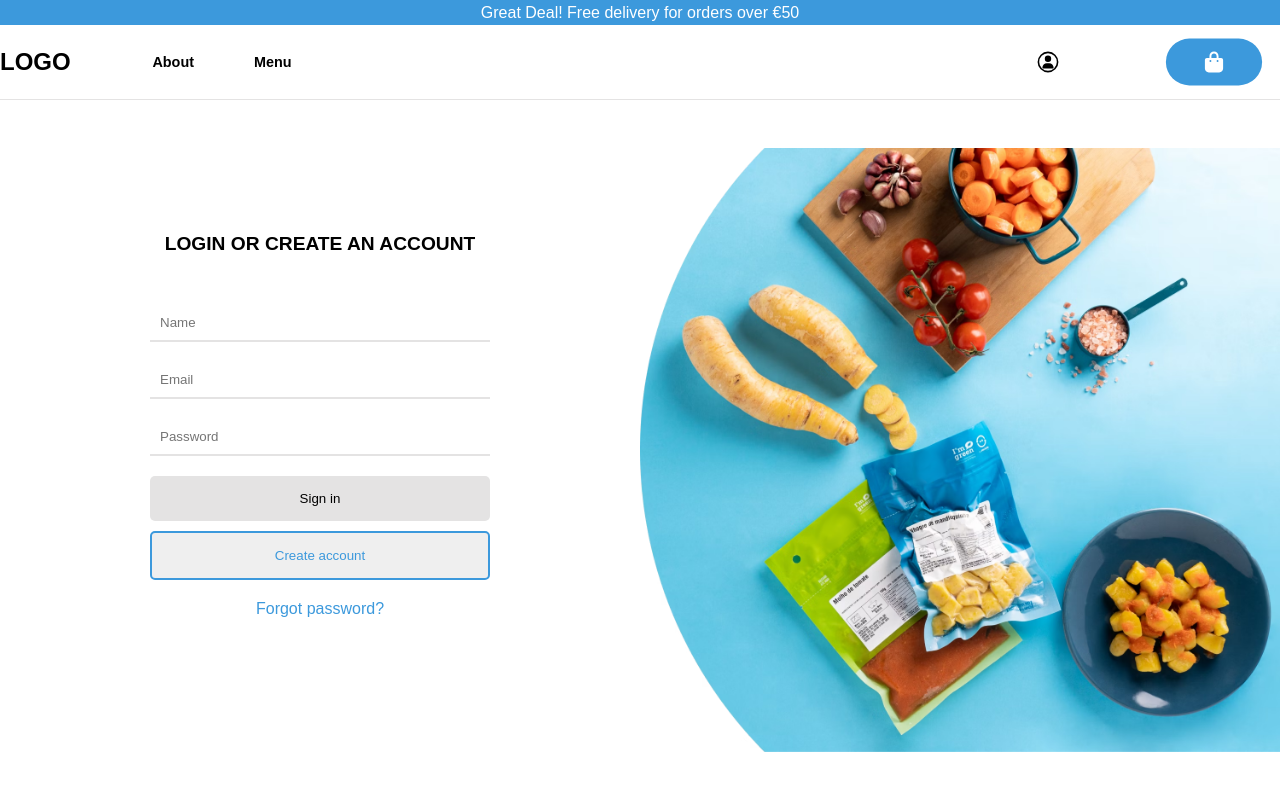
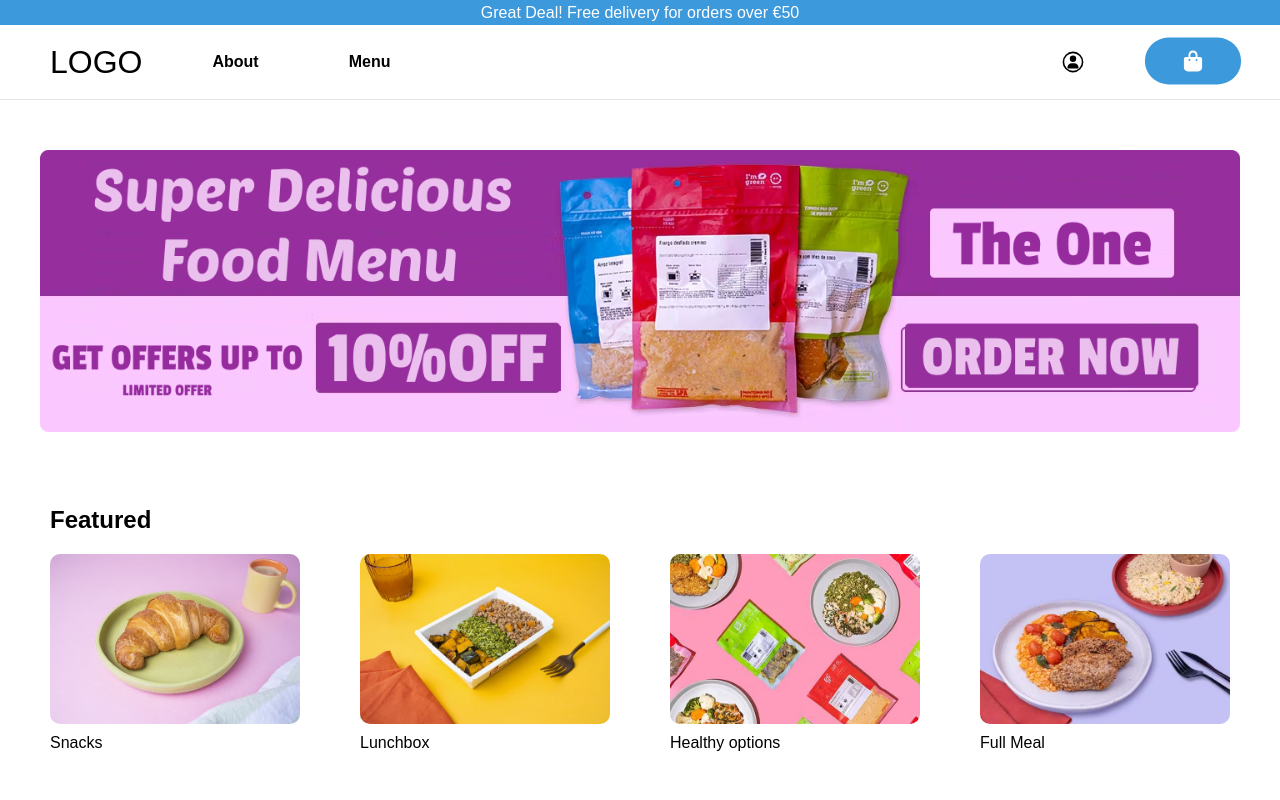
Before and after one commit to MichelPomerantzeff/Food-Ecommerce, a React (Vite) app: page / in a window 1280 px wide. Shown: the top 800 px of the page. Built offline with nearby package versions, Linux system fonts and the light colour scheme.

Commit message:
feat:: added navigation

```diff
--- a/package.json
+++ b/package.json
@@ -15,6 +15,7 @@
     "@fortawesome/react-fontawesome": "^0.2.0",
     "react": "^18.2.0",
     "react-dom": "^18.2.0",
+    "react-router-dom": "^6.14.0",
     "swiper": "^9.4.1",
     "vite-plugin-babel-macros": "^1.0.6"
   },
--- a/src/App.jsx
+++ b/src/App.jsx
@@ -1,27 +1,53 @@
 import "./App.css";
-import SignIn from "./components/signs/SignIn";
+import SignIn from "./components/signs/Signs";
 import Bag from "./components/bag/Bag";
 import Banner from "./components/banner/Banner";
 import HealthyOption from "./components/healthy-option/HealthyOption";
 import Navbar from "./components/navbar/Navbar";
 import Slider from "./components/slider/Slider";
 import Specials from "./components/specials/Specials";
-import { dishes } from "./data";
+
+import { createRoot } from "react-dom/client";
+import {
+  createBrowserRouter,
+  RouterProvider,
+  Route,
+  Link,
+} from "react-router-dom";
+import Home from "./pages/home/Home";
+import Login from "./pages/signin/Login";
 
 function App() {
+
+
+
+
+  const router = createBrowserRouter([
+    {
+      path: "/",
+      element: < Home/>,
+    },
+    {
+      path: "signin",
+      element: < Login/>,
+    },
+  ]);
+
+
+
+
+
+
+
   return (
     <main className="app">
-      <Navbar />
-      <SignIn/>
+      <RouterProvider router={router}/>
+
+
+      {/* <SignIn/> */}
       {/* <HealthyOption /> */}
-      {/* <Bag/>
-      <Banner/>
-      <Specials />
-      <Slider title={"CHICKEN"} dish={dishes.chicken}/>
-      <Slider title={"BEEF"} dish={dishes.beef}/>
-      <Slider title={"PASTA"} dish={dishes.pasta}/>
-      <Slider title={"VEGETARIAN"} dish={dishes.vegetarian}/>
-      <Slider title={"FISH"} dish={dishes.fish}/> */}
+      {/* <Bag/>       */}
+
     </main>
   );
 }
--- a/src/components/navbar/Navbar.css
+++ b/src/components/navbar/Navbar.css
@@ -30,53 +30,52 @@
     justify-content: space-between;
     background: #fff;
     border-bottom: solid 1px var(--light_border);
-
 }
 
 .logo {
-    flex: .3;
-    display: flex;
+    font-size: 2rem;
 }
 
-.nav-links {
-    flex: 2;
+.navbar-side {
+    flex: 1;
     display: flex;
-    gap: 20px;
+    align-items: center;
+    gap: 50px;
+    padding: 0 50px;
 }
 
-.nav-links > a {
-    display: flex;
-    gap: 5px;
-    text-decoration: none;
-    color: #000;
+.nav-left {
+    justify-content: start;
+}
+
+.about-link,
+.menu-link {
+    font-weight: bold;
     padding: 10px 20px;
     border-radius: 10px;
-    font-weight: bold;
-    font-size: .9rem;
-    cursor: pointer;
 }
 
-.nav-links > a:hover {
+.about-link:hover,
+.menu-link:hover {
     background: var(--background);
-    cursor: pointer;
+    text-decoration: underline;
 }
 
-.log-in {
-    flex: .3;
-    display: flex;
-}
-
-.log-in-wrapper{
+.log-in-icon-wrapper {
     padding: 5px 20px;
     border-radius: 10px;
 }
 
-.log-in-wrapper:hover{
+.log-in-icon-wrapper:hover {
     background: var(--background);
-    cursor: pointer;
 }
 
-.log-in-icon{
+
+.nav-right {
+    justify-content: end;
+}
+
+.log-in-icon {
     border-radius: 50%;
     border: solid 2px;
     padding: 3px 4px;
@@ -86,13 +85,9 @@
     transform: scale(.8);
 }
 
-.bag {
-    flex: .3;
-    display: flex;
-    justify-content: center;
-}
+.bag {}
 
-.bag-icon{
+.bag-icon {
     transform: scale(1.3);
     color: #fff;
     background: var(--main_color);
@@ -100,7 +95,7 @@
     border-radius: 20px;
 }
 
-.bag-icon:hover{
+.bag-icon:hover {
     background: var(--darker_main_color);
     cursor: pointer;
 }
--- a/src/components/navbar/Navbar.jsx
+++ b/src/components/navbar/Navbar.jsx
@@ -7,35 +7,42 @@ import {
 } from "@fortawesome/free-solid-svg-icons";
 
 import "./Navbar.css";
+import { Link } from "react-router-dom";
 
 export default function Navbar() {
   return (
     <>
       <section className="topbar-container">
-          <div className="offer-highlight"> Great Deal! Free delivery for orders over €50 </div>
+        <div className="offer-highlight">
+          Great Deal! Free delivery for orders over €50
+        </div>
 
-          <div className="navbar">
-            <h1 className="logo">LOGO</h1>
+        <div className="navbar">
+          <div className="navbar-side nav-left">
+            <Link className="logo" to={"/"}>
+              LOGO
+            </Link>
 
-            <div className="nav-links">
-              <a>
-                <span>About</span>
-              </a>
-              <a>
-                <span>Menu</span>
-              </a>
-            </div>
+            <Link>
+              <span className="about-link">About</span>
+            </Link>
 
-            <div className="log-in">
-              <div className="log-in-wrapper">
-                <FontAwesomeIcon className="log-in-icon" icon={faUser} />
-              </div>
-            </div>
+            <Link>
+              <span className="about-link">Menu</span>
+            </Link>
+          </div>
+
+          <div className="navbar-side nav-right">
+            <Link className="log-in-icon-wrapper" to={"/signin"}>
+              <FontAwesomeIcon className="log-in-icon" icon={faUser} />
+            </Link>
 
             <div className="bag">
               <FontAwesomeIcon className="bag-icon" icon={faBagShopping} />
             </div>
           </div>
+
+        </div>
       </section>
     </>
   );
--- a/src/components/signs/SignIn.jsx
+++ b/src/components/signs/Signs.jsx
@@ -2,7 +2,7 @@ import React from "react";
 import { signInBg } from "../../data";
 import "./Signs.css";
 
-export default function SignIn() {
+export default function Signs() {
   return (
     <section className="sign-in">
       <div className="sign-in-left">
--- a/src/index.css
+++ b/src/index.css
@@ -1,3 +1,15 @@
+:root{
+  --main_color: #3C99DC;
+  --light_border: #e4e3e3;
+  --background: #f0ece1;
+
+  /* HOVER */
+  --darker_main_color: #246a9c;
+
+  /* TEXT */
+  --text_color: #000;
+}
+
 *{
   margin: 0;
   padding: 0;
@@ -5,17 +17,7 @@
   font-family: 'Source Sans Pro', sans-serif;
 }
 
-:root{
-  --main_color: #3C99DC;
-  --light_border: #e4e3e3;
-  --background: #f0ece1;
-
-
-  /* HOVER */
-  --darker_main_color: #246a9c;
+a {
+  color: var(--text_color);
+  text-decoration: none;
 }
-
-.swiper-button-next, .swiper-button-prev {
-  color: var(--main_color);
-  top: 180px;
-}
--- /dev/null
+++ b/src/pages/home/Home.jsx
@@ -0,0 +1,21 @@
+import React from "react";
+import Banner from "../../components/banner/Banner";
+import Specials from "../../components/specials/Specials";
+import Slider from "../../components/slider/Slider";
+import Navbar from "../../components/navbar/Navbar";
+import { dishes } from "../../data";
+
+export default function Home() {
+  return (
+    <>
+      <Navbar />
+      <Banner />
+      <Specials />
+      <Slider title={"CHICKEN"} dish={dishes.chicken} />
+      <Slider title={"BEEF"} dish={dishes.beef} />
+      <Slider title={"PASTA"} dish={dishes.pasta} />
+      <Slider title={"VEGETARIAN"} dish={dishes.vegetarian} />
+      <Slider title={"FISH"} dish={dishes.fish} />
+    </>
+  );
+}
--- /dev/null
+++ b/src/pages/signin/Login.jsx
@@ -0,0 +1,12 @@
+import React from "react";
+import Navbar from "../../components/navbar/Navbar";
+import Signs from "../../components/signs/Signs";
+
+export default function Login() {
+  return (
+    <>
+      <Navbar />
+      <Signs />
+    </>
+  );
+}
```
Also changed, not shown: src/pages/signup/Register.jsx (added, +12 -0 lines), 1 other file (tests, documents, lock files or other folders).
